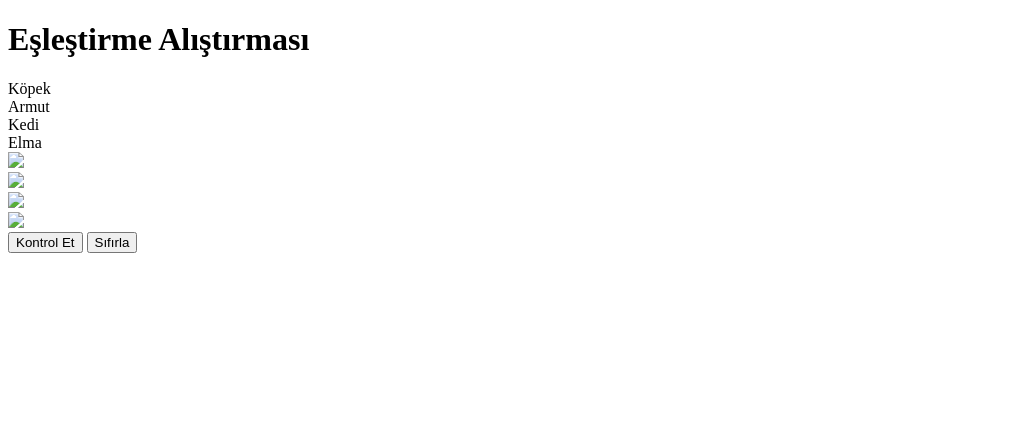
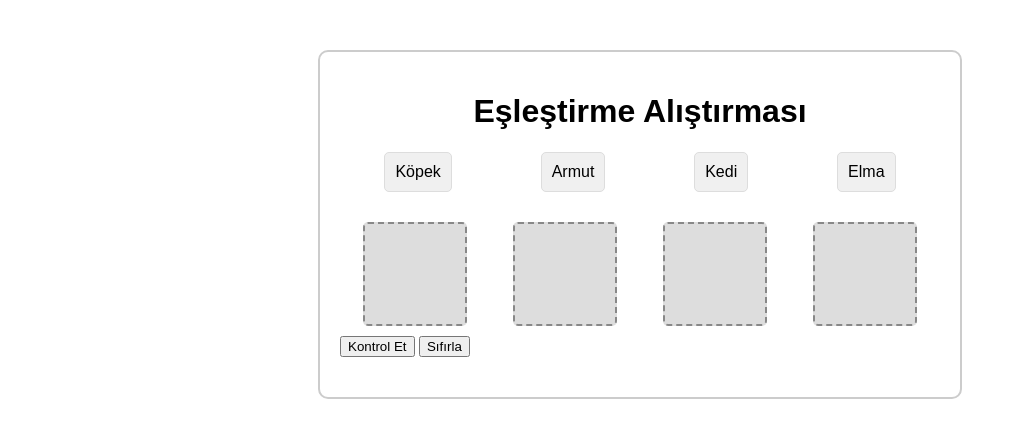
Before and after one commit to umutsar/HtmlDragItem, a plain HTML site: page index.html in a window 1280 px wide. Shown: the whole page, without its empty margins (0-1017 px from the left). Drawn offline with Linux system fonts and the light colour scheme.

Commit message:
Update index.html

```diff
--- a/index.html
+++ b/index.html
@@ -5,7 +5,7 @@
     <meta charset="UTF-8">
     <meta name="viewport" content="width=device-width, initial-scale=1.0">
     <title>Eşleştirme Alıştırması</title>
-    <link rel="stylesheet" href="index2.css">
+    <link rel="stylesheet" href="style.css">
 </head>
 
 <body>
@@ -30,7 +30,7 @@
         <button id="resetButton">Sıfırla</button>
         <div id="feedback"></div>
     </div>
-    <script src="index2.js"></script>
+    <script src="script.js"></script>
 </body>
 
 </html>
```
